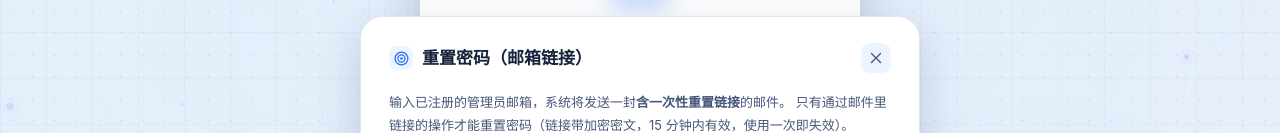
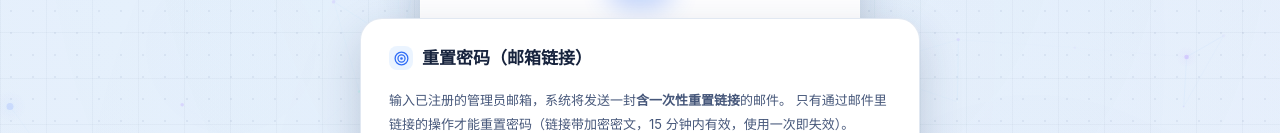
Before and after one commit to FaustDream/cloudletter, a React (Vite) app in the folder apps/workbench/: page /login in a window 1280 px wide. Both pictures are taken after a click on the button "忘记密码？". Shown: the part 198-331 px from the top of the page. Built offline with nearby package versions, Linux system fonts and the light colour scheme.

Commit message:
修复 SMTP 发送异常包络为 500：sendMail 失败统一返回 sent:false+reason（路由层 503）；忘记密码弹窗去 × 并内联错误提示

```diff
--- a/apps/workbench/src/components/framework/Modal.tsx
+++ b/apps/workbench/src/components/framework/Modal.tsx
@@ -25,7 +25,7 @@ const SIZE_W: Record<ModalSize, number> = { sm: 400, md: 560, lg: 720, xl: 960 }
 
 const FOCUSABLE = 'a[href], button, input, select, textarea, [tabindex]:not([tabindex="-1"])'
 
-export function Modal({ title, onClose, children, footer, type = 'info', size = 'md', maskClosable = true }: {
+export function Modal({ title, onClose, children, footer, type = 'info', size = 'md', maskClosable = true, hideClose = false }: {
   title: ReactNode
   onClose: () => void
   children: ReactNode
@@ -33,6 +33,8 @@ export function Modal({ title, onClose, children, footer, type = 'info', size =
   type?: ModalType
   size?: ModalSize
   maskClosable?: boolean
+  /** 隐藏右上角 × 关闭按钮（关闭途径保留：页脚按钮 / Esc / 点遮罩） */
+  hideClose?: boolean
 }) {
   const [closing, setClosing] = useState(false)
   const panelRef = useRef<HTMLDivElement>(null)
@@ -108,9 +110,11 @@ export function Modal({ title, onClose, children, footer, type = 'info', size =
             </span>
             {title}
           </span>
-          <button className="x" onClick={requestClose} aria-label="关闭">
-            <Icon name="x" size={18} />
-          </button>
+          {!hideClose && (
+            <button className="x" onClick={requestClose} aria-label="关闭">
+              <Icon name="x" size={18} />
+            </button>
+          )}
         </div>
         {children}
         {footer && <div className="mfoot">{footer}</div>}
--- a/apps/workbench/src/pages/LoginPage.tsx
+++ b/apps/workbench/src/pages/LoginPage.tsx
@@ -457,13 +457,15 @@ export function LoginPage() {
 
       {/* 忘记密码 / 首次使用 弹窗 */}
       {help === 'forgot' && (
-        <Modal title="重置密码（邮箱链接）" onClose={() => setHelp(null)} footer={
+        <Modal title="重置密码（邮箱链接）" hideClose onClose={() => setHelp(null)} footer={
           <button className="btn" onClick={() => setHelp(null)}>关闭</button>
         }>
           <p style={{ fontSize: 13, color: 'var(--text-secondary)', lineHeight: 1.8, marginBottom: 12 }}>
             输入已注册的管理员邮箱，系统将发送一封<b>含一次性重置链接</b>的邮件。
             只有通过邮件里链接的操作才能重置密码（链接带加密密文，15 分钟内有效，使用一次即失效）。
           </p>
+          {/* 发送失败原因就地显示在弹窗内（卡片里的 lerr 会被弹窗遮住，表现为「无反应」） */}
+          {err && <div className="lerr" role="alert" style={{ marginBottom: 12 }}><Icon name="x" size={14} /> {err}</div>}
           <div className="lfield">
             <label>管理员邮箱</label>
             <input type="email" value={email} onChange={(e) => setEmail(e.target.value)} placeholder="you@example.com" />
```
Also changed, not shown: 1 other file (tests, documents, lock files or other folders).
